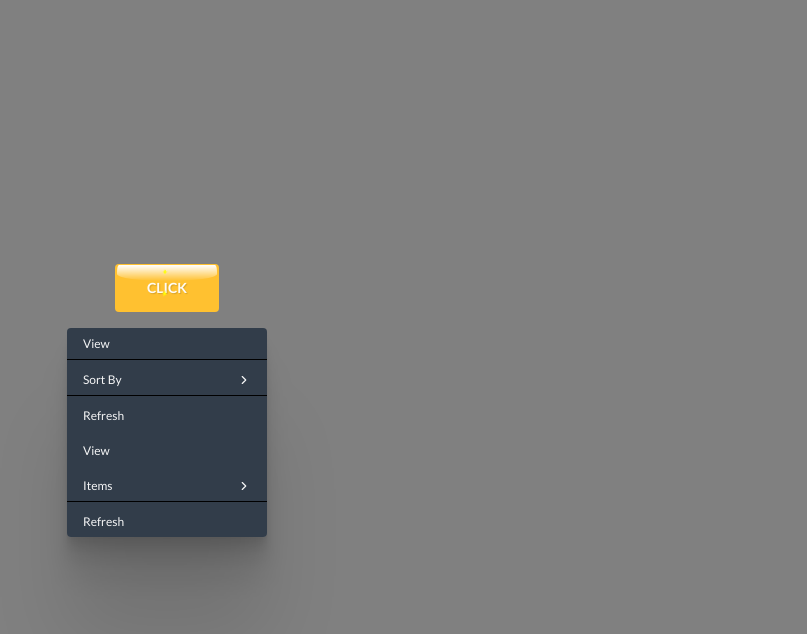
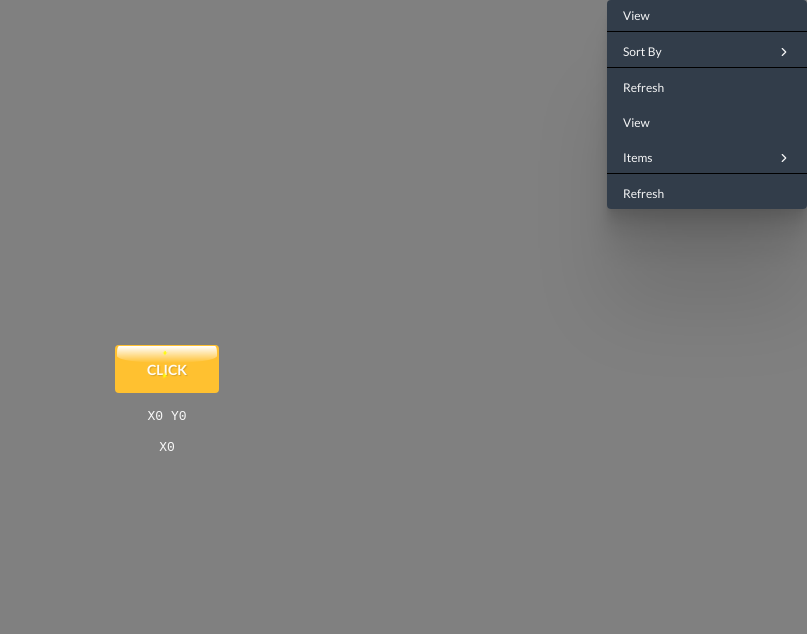
Before and after one commit to vovaushenko/---vova-s-components-playground---, a Next.js app: page /playgrounds in a window 1280 px wide. Both pictures are taken after a click on the button "CLICK". Shown: the top 634 px of the page, without its empty margins (473-1280 px from the left). Built offline with nearby package versions, Linux system fonts and the light colour scheme.

Commit message:
feat(hooks): update context menu component and add new debounce util function

```diff
--- a/components/UI/ContextMenu/ContextMenu.styles.tsx
+++ b/components/UI/ContextMenu/ContextMenu.styles.tsx
@@ -1,9 +1,16 @@
 import styled from 'styled-components';
+import { Props } from './ContextMenu';
 
-export const Container = styled.nav`
+type ContainerProps = Pick<Props, 'locationCoordinates'>;
+
+export const Container = styled.nav<ContainerProps>`
   display: flex;
   flex-direction: column;
   gap: 0.25rem;
+  position: absolute;
+
+  top: ${({ locationCoordinates }) => `${locationCoordinates.y}px`};
+  right: ${({ locationCoordinates }) => `${locationCoordinates.x}px`};
 
   border-radius: 4px;
   width: 200px;
--- a/components/UI/ContextMenu/ContextMenu.tsx
+++ b/components/UI/ContextMenu/ContextMenu.tsx
@@ -2,8 +2,9 @@ import React from 'react';
 import * as Styled from './ContextMenu.styles';
 import ContextMenuItem, { IContextMenuItem } from './ContextMenuItem';
 
-interface Props {
+export interface Props {
   contextMenuItems: IContextMenuItem[];
+  locationCoordinates: { x: number; y: number };
 }
 
 /**
@@ -11,9 +12,13 @@ interface Props {
  *@param {number} prop -
  *@returns {JSX.Element} - Rendered CardContent component
  */
-const ContextMenu = ({ contextMenuItems }: Props): JSX.Element => {
+const ContextMenu = ({
+  contextMenuItems,
+  locationCoordinates,
+}: Props): JSX.Element => {
+  console.log(locationCoordinates);
   return (
-    <Styled.Container>
+    <Styled.Container locationCoordinates={locationCoordinates}>
       {contextMenuItems.map((item) => (
         <ContextMenuItem
           key={item.id}
--- a/components/UI/ContextMenu/ContextMenuItem.styles.tsx
+++ b/components/UI/ContextMenu/ContextMenuItem.styles.tsx
@@ -43,5 +43,5 @@ export const ContextMenuWrapper = styled.div<Props>`
   visibility: ${({ isContextMenuShown }) =>
     isContextMenuShown ? 'visible' : 'hidden'};
 
-  transition: visibility 0.2s ease;
+  transition: visibility 0.3s ease;
 `;
--- a/components/UI/ContextMenu/ContextMenuItem.tsx
+++ b/components/UI/ContextMenu/ContextMenuItem.tsx
@@ -62,7 +62,10 @@ const ContextMenuItem = ({
             rightOffset={containerWidth}
             distanceFromMainContainer={DISTANCE_FROM_MAIN_CONTAINER}
           >
-            <ContextMenu contextMenuItems={hoverMenuItems} />
+            <ContextMenu
+              contextMenuItems={hoverMenuItems}
+              locationCoordinates={{ x: 0, y: 0 }}
+            />
           </Styled.ContextMenuWrapper>
         )}
       </Styled.Container>
--- /dev/null
+++ b/hooks/useGetMouseCoordinates.ts
@@ -0,0 +1,25 @@
+import { useEffect, useState } from 'react';
+
+interface MouseCoordinates {
+  x: number;
+  y: number;
+}
+
+export const useGetMouseCoordinates = (): MouseCoordinates => {
+  const [mouseCoords, setMouseCoords] = useState<{ x: number; y: number }>({
+    x: 0,
+    y: 0,
+  });
+
+  useEffect(() => {
+    document.addEventListener('mousemove', (e) => {
+      setMouseCoords(() => ({ x: e.clientX, y: e.clientY }));
+    });
+
+    return document.removeEventListener('mousemove', (e) => {
+      setMouseCoords(() => ({ x: e.clientX, y: e.clientY }));
+    });
+  }, []);
+
+  return mouseCoords;
+};
--- a/sreens/Playgrounds/Playgrounds.styles.tsx
+++ b/sreens/Playgrounds/Playgrounds.styles.tsx
@@ -1,6 +1,7 @@
 import styled from 'styled-components';
 
 export const Container = styled.div`
+  position: relative;
   display: flex;
   align-items: center;
   justify-content: center;
--- a/sreens/Playgrounds/Playgrounds.tsx
+++ b/sreens/Playgrounds/Playgrounds.tsx
@@ -1,8 +1,10 @@
 import React, { useCallback, useState } from 'react';
+import GenericButton from '../../components/Buttons/GenericButton/GenericButton';
+import ContextMenu from '../../components/UI/ContextMenu/ContextMenu';
+import WithSparkles from '../../components/UI/Sparkles/WithSparkles';
+import { useGetMouseCoordinates } from '../../hooks/useGetMouseCoordinates';
+import { debounce } from '../../utils/index';
 import * as Styled from './Playgrounds.styles';
-import GenericButton from '../../components/Buttons/GenericButton/GenericButton';
-import WithSparkles from '../../components/UI/Sparkles/WithSparkles';
-import ContextMenu from '../../components/UI/ContextMenu/ContextMenu';
 
 /**
  *Renders playground screen where components will be tested
@@ -15,13 +17,36 @@ const Playgrounds = (): JSX.Element => {
   const toggleContextMenu = useCallback(() => {
     setIsStateMenuOpen((prev) => !prev);
   }, []);
+
+  const [mouseX, setMouseX] = React.useState(0);
+
+  const handleRightMouseClick = (
+    e: React.MouseEvent<HTMLDivElement, MouseEvent>
+  ) => {
+    e.preventDefault();
+    setIsStateMenuOpen(true);
+  };
+
+  const { x, y } = useGetMouseCoordinates();
+
+  const handleMouseMove = React.useCallback(
+    debounce((ev: React.MouseEvent<HTMLDivElement, MouseEvent>) => {
+      setMouseX(ev.clientX);
+    }, 250),
+    []
+  );
+
   return (
-    <Styled.Container>
+    <Styled.Container
+      onContextMenu={handleRightMouseClick}
+      onMouseMove={handleMouseMove}
+    >
       <WithSparkles color={'yellow'}>
         <GenericButton onClick={toggleContextMenu}>CLICK</GenericButton>
       </WithSparkles>
       {isStateMenuOpen && (
         <ContextMenu
+          locationCoordinates={{ x, y }}
           contextMenuItems={[
             { id: 1, text: 'View', action: null, withUnderline: true },
             {
@@ -31,7 +56,15 @@ const Playgrounds = (): JSX.Element => {
               withUnderline: true,
               hoverMenuItems: [
                 { id: 1, text: 'View', action: null },
-                { id: 2, text: 'View', action: null },
+                {
+                  id: 2,
+                  text: 'View',
+                  action: null,
+                  hoverMenuItems: [
+                    { id: 1, text: 'View', action: null },
+                    { id: 2, text: 'View', action: null },
+                  ],
+                },
                 {
                   id: 3,
                   text: 'View',
@@ -94,6 +127,9 @@ const Playgrounds = (): JSX.Element => {
           ]}
         />
       )}
+
+      <pre>{`X${x} Y${y}`}</pre>
+      <pre>{`X${mouseX}`}</pre>
     </Styled.Container>
   );
 };
--- a/utils/index.ts
+++ b/utils/index.ts
@@ -1,4 +1,5 @@
-export { random };
+/* eslint-disable prefer-spread */
+export { random, debounce, range };
 /**
  *Returns random number in specified range
  *@function random
@@ -18,7 +19,7 @@ const random = (min: number, max: number): number =>
  *@returns {Array<number>} random number in range
  */
 
-export const range = (start: number, end: number, step = 1): number[] => {
+const range = (start: number, end: number, step = 1): number[] => {
   const output = [];
   if (typeof end === 'undefined') {
     end = start;
@@ -29,3 +30,22 @@ export const range = (start: number, end: number, step = 1): number[] => {
   }
   return output;
 };
+
+/**
+ *Classic JS Debounce utility function
+ *@function debounce
+ *@param {function} callback - callback offunction to be debounced
+ *@param {number} delay - debounce delay in milliseconds
+ *@returns {function} debounced function
+ */
+const debounce = (callback: unknown, delay: number): (() => unknown) => {
+  let timeoutID: null | number = null;
+
+  return (...args) => {
+    if (timeoutID) window.clearTimeout(timeoutID);
+
+    timeoutID = window.setTimeout(() => {
+      if (typeof callback === 'function') callback.apply(null, args);
+    }, delay);
+  };
+};
```
Also changed, not shown: utils/legacy.js (+10 -10 lines).
